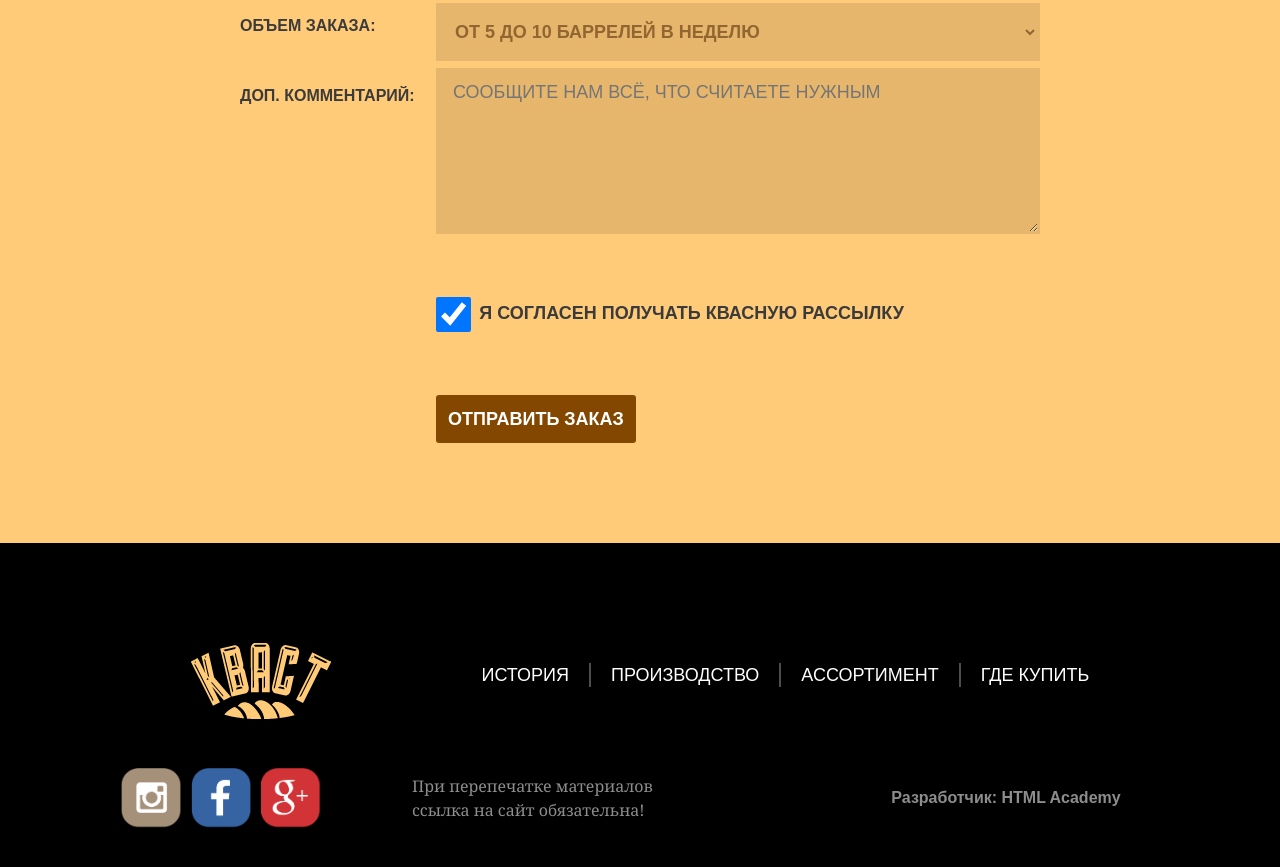
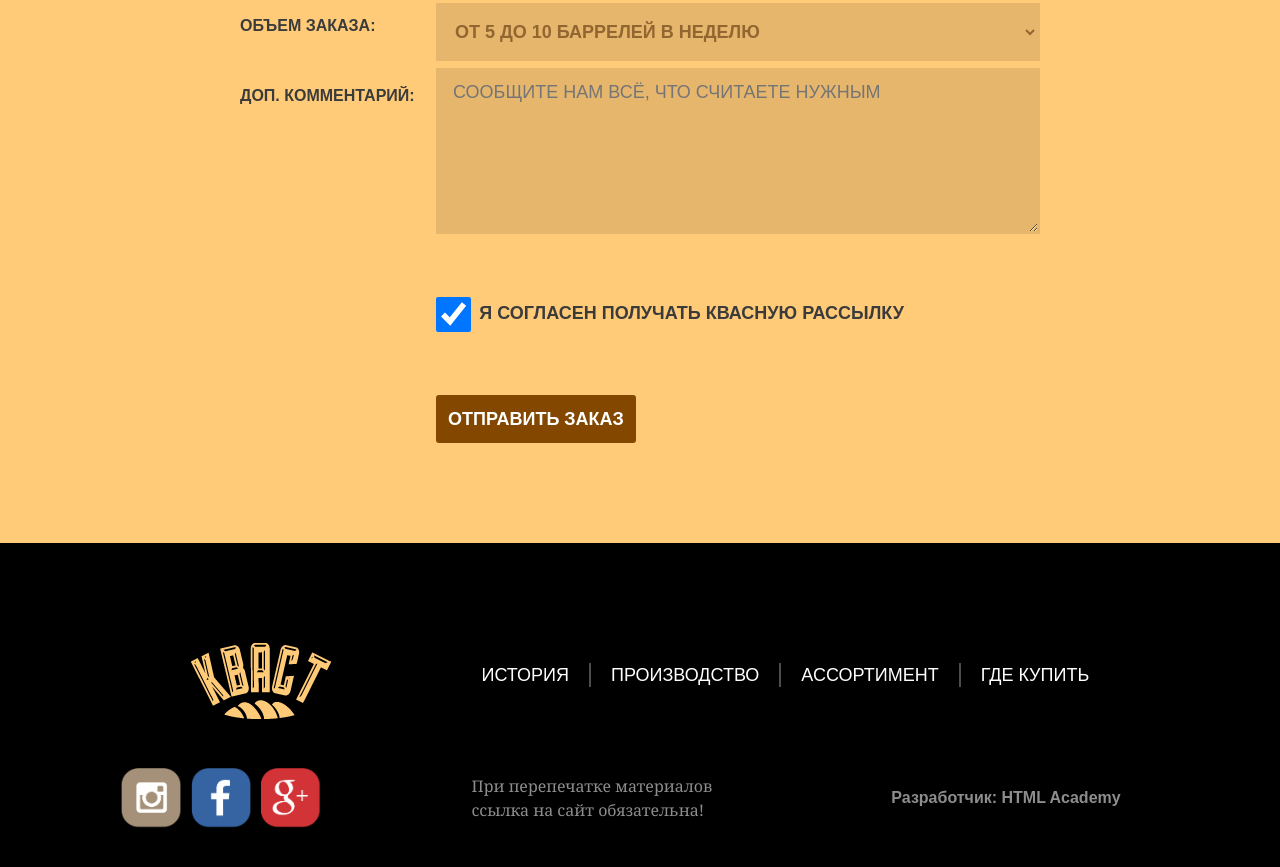
Before and after one commit to dexla/dexla.github.io, a plain HTML site: page index.html in a window 1280 px wide. Shown: the part 4205-5072 px from the top of the page. Drawn offline with Linux system fonts and the light colour scheme.

Commit message:
Update style.css

```diff
--- a/css/style.css
+++ b/css/style.css
@@ -681,7 +681,7 @@ sup {
     font-family: Georgia, Times, serif;
     font-size: 16px;
     color: #8d8d8d;
-    justify-self: start;
+    justify-self: center;
 }
 .footer-top .footer-logo {
     justify-self: center;
```
